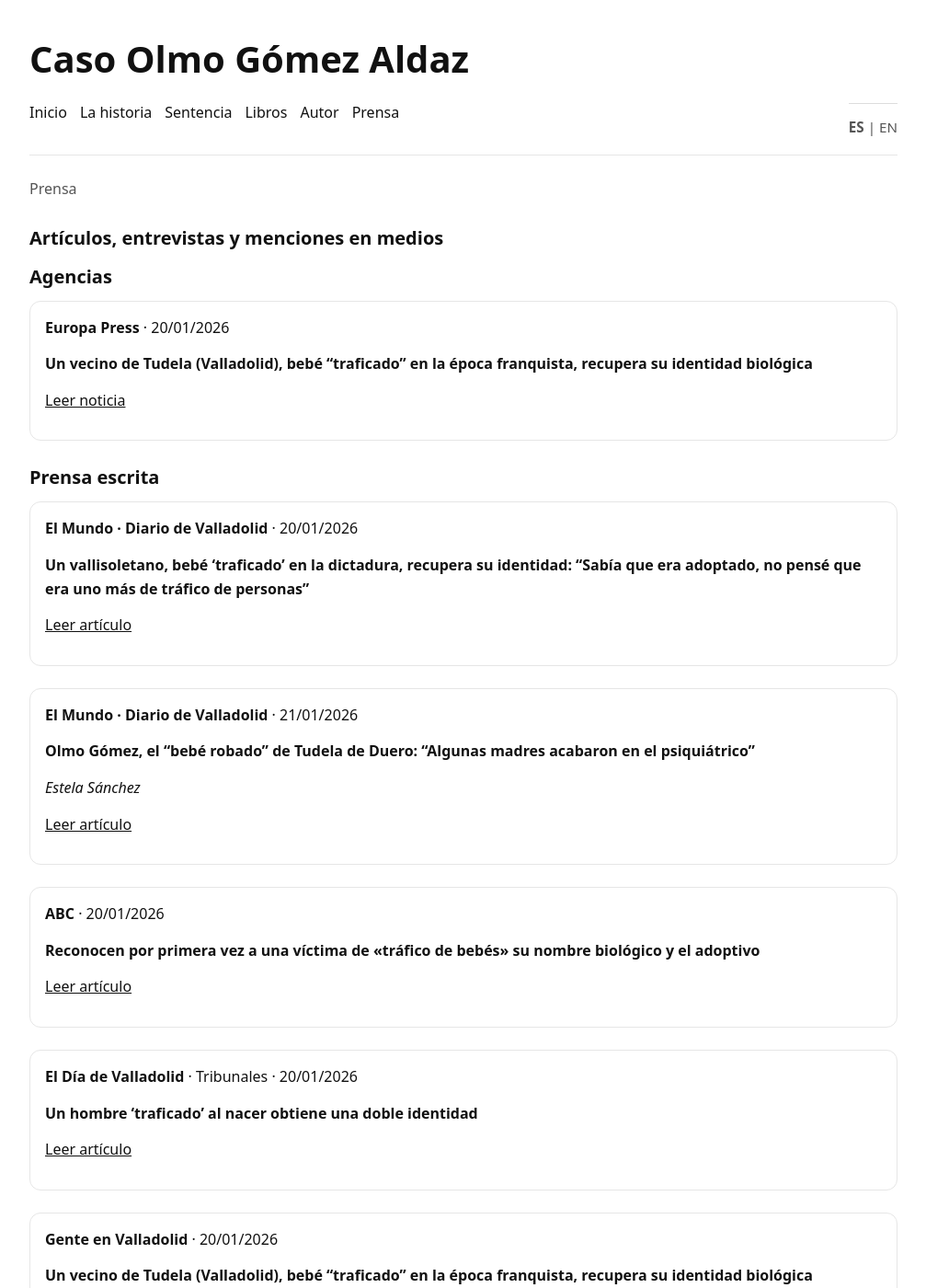
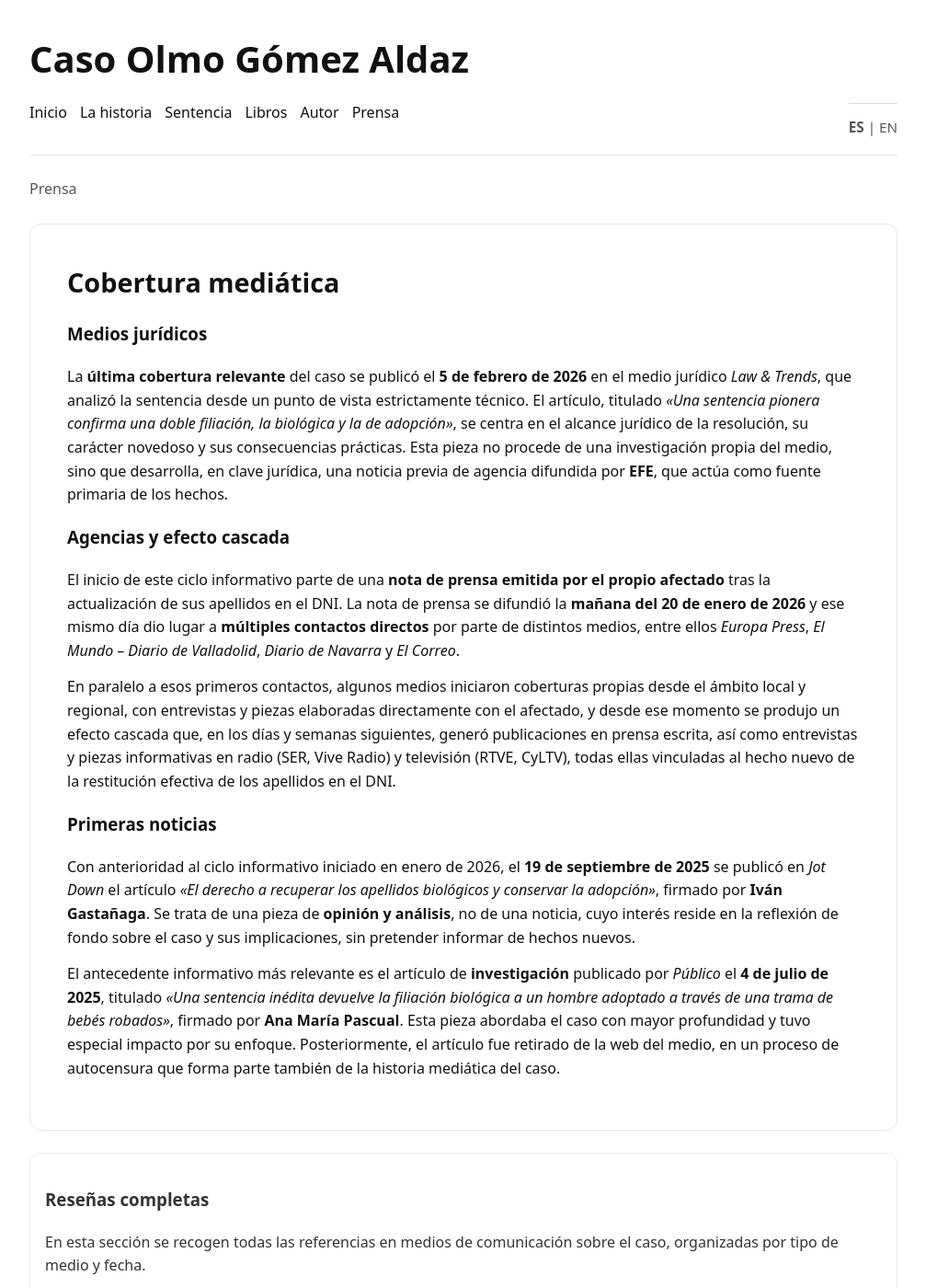
Before and after one commit to olmogaldaz/olmogaldaz.github.io, a Jekyll site: the page built from es/prensa/index.html, in a window 1280 px wide and 1400 px high. Shown: the whole window at 92% size, without its empty margins (136-1143 px from the left). Built offline with Jekyll 4.4.1, drawn with Linux system fonts in a browser that asks for light colours; some of the changed text lies outside the part shown.

Commit message:
Update index.html

```diff
--- a/es/prensa/index.html
+++ b/es/prensa/index.html
@@ -9,131 +9,86 @@ description: Artículos, entrevistas y referencias en medios de comunicación so
 <div class="wrap">
   <header id="site-header"></header>
 
-  <h1 class="page-title subtle">Prensa</h1>
+  <h1 class="page-title subtle">
+    Prensa
+  </h1>
 
   <main>
-    <h2>Artículos, entrevistas y menciones en medios</h2>
 
-    <!-- AGENCIAS -->
-    <h2>Agencias</h2>
+    <!-- Bloque principal -->
+    <div class="card hero">
+      <h2>Cobertura mediática</h2>
 
-    <div class="card">
-      <p><strong>Europa Press</strong> · 20/01/2026</p>
-      <p><strong>Un vecino de Tudela (Valladolid), bebé “traficado” en la época franquista, recupera su identidad biológica</strong></p>
-      <p><a href="https://www.europapress.es/castilla-y-leon/noticia-vecino-tudela-valladolid-bebe-traficado-epoca-franquista-recupera-identidad-biologica-20260120134932.html" target="_blank" rel="noopener">Leer noticia</a></p>
+      <h3>Medios jurídicos</h3>
+      <p>
+        La <strong>última cobertura relevante</strong> del caso se publicó el
+        <strong>5 de febrero de 2026</strong> en el medio jurídico <em>Law &amp; Trends</em>,
+        que analizó la sentencia desde un punto de vista estrictamente técnico.
+        El artículo, titulado
+        <em>«Una sentencia pionera confirma una doble filiación, la biológica y la de adopción»</em>,
+        se centra en el alcance jurídico de la resolución, su carácter novedoso y
+        sus consecuencias prácticas. Esta pieza no procede de una investigación
+        propia del medio, sino que desarrolla, en clave jurídica, una noticia previa
+        de agencia difundida por <strong>EFE</strong>, que actúa como fuente primaria
+        de los hechos.
+      </p>
+
+      <h3>Agencias y efecto cascada</h3>
+      <p>
+        El inicio de este ciclo informativo parte de una
+        <strong>nota de prensa emitida por el propio afectado</strong> tras la
+        actualización de sus apellidos en el DNI. La nota de prensa se difundió la
+        <strong>mañana del 20 de enero de 2026</strong> y ese mismo día dio lugar a
+        <strong>múltiples contactos directos</strong> por parte de distintos medios,
+        entre ellos <em>Europa Press</em>, <em>El Mundo – Diario de Valladolid</em>,
+        <em>Diario de Navarra</em> y <em>El Correo</em>.
+      </p>
+
+      <p>
+        En paralelo a esos primeros contactos, algunos medios iniciaron coberturas
+        propias desde el ámbito local y regional, con entrevistas y piezas
+        elaboradas directamente con el afectado, y desde ese momento se produjo un
+        efecto cascada que, en los días y semanas siguientes, generó publicaciones
+        en prensa escrita, así como entrevistas y piezas informativas en radio
+        (SER, Vive Radio) y televisión (RTVE, CyLTV), todas ellas vinculadas al hecho
+        nuevo de la restitución efectiva de los apellidos en el DNI.
+      </p>
+
+      <h3>Primeras noticias</h3>
+      <p>
+        Con anterioridad al ciclo informativo iniciado en enero de 2026, el
+        <strong>19 de septiembre de 2025</strong> se publicó en <em>Jot Down</em> el
+        artículo <em>«El derecho a recuperar los apellidos biológicos y conservar la adopción»</em>,
+        firmado por <strong>Iván Gastañaga</strong>. Se trata de una pieza de
+        <strong>opinión y análisis</strong>, no de una noticia, cuyo interés reside
+        en la reflexión de fondo sobre el caso y sus implicaciones, sin pretender
+        informar de hechos nuevos.
+      </p>
+
+      <p>
+        El antecedente informativo más relevante es el artículo de
+        <strong>investigación</strong> publicado por <em>Público</em> el
+        <strong>4 de julio de 2025</strong>, titulado
+        <em>«Una sentencia inédita devuelve la filiación biológica a un hombre adoptado a través de una trama de bebés robados»</em>,
+        firmado por <strong>Ana María Pascual</strong>. Esta pieza abordaba el caso
+        con mayor profundidad y tuvo especial impacto por su enfoque. Posteriormente,
+        el artículo fue retirado de la web del medio, en un proceso de autocensura
+        que forma parte también de la historia mediática del caso.
+      </p>
     </div>
 
-    <!-- PRENSA ESCRITA -->
-    <h2>Prensa escrita</h2>
-
-    <div class="card">
-      <p><strong>El Mundo · Diario de Valladolid</strong> · 20/01/2026</p>
-      <p><strong>Un vallisoletano, bebé ‘traficado’ en la dictadura, recupera su identidad: “Sabía que era adoptado, no pensé que era uno más de tráfico de personas”</strong></p>
-      <p><a href="https://www.diariodevalladolid.es/valladolid/260120/278841/vallisoletano-bebe-traficado-dictadura-recupera-identidad-toda-vida-he-sabido-nino-adoptado_amp.html" target="_blank" rel="noopener">Leer artículo</a></p>
-    </div>
-
-    <div class="card">
-      <p><strong>El Mundo · Diario de Valladolid</strong> · 21/01/2026</p>
-      <p><strong>Olmo Gómez, el “bebé robado” de Tudela de Duero: “Algunas madres acabaron en el psiquiátrico”</strong></p>
-      <p><em>Estela Sánchez</em></p>
-      <p><a href="https://www.diariodevalladolid.es/valladolid/provincia/260122/278892/olmo-gomez-el-bebe-robado-de-tudela-de-duero-algunas-madres-acabaron-en-el-psiquiatrico.html" target="_blank" rel="noopener">Leer artículo</a></p>
-    </div>
-
-    <div class="card">
-      <p><strong>ABC</strong> · 20/01/2026</p>
-      <p><strong>Reconocen por primera vez a una víctima de «tráfico de bebés» su nombre biológico y el adoptivo</strong></p>
-      <p><a href="https://www.abc.es/espana/castilla-leon/reconocen-primera-victima-trafico-bebes-nombre-biologico-20260120173245-nt.html" target="_blank" rel="noopener">Leer artículo</a></p>
-    </div>
-
-    <div class="card">
-      <p><strong>El Día de Valladolid</strong> · Tribunales · 20/01/2026</p>
-      <p><strong>Un hombre ‘traficado’ al nacer obtiene una doble identidad</strong></p>
-      <p><a href="https://www.eldiadevalladolid.com/noticia/z20cfd13a-1c8a-4e62-bf463b45aa03605f/202601/un-hombre-traficado-al-nacer-obtiene-una-doble-identidad" target="_blank" rel="noopener">Leer artículo</a></p>
-    </div>
-
-    <div class="card">
-      <p><strong>Gente en Valladolid</strong> · 20/01/2026</p>
-      <p><strong>Un vecino de Tudela (Valladolid), bebé “traficado” en la época franquista, recupera su identidad biológica</strong></p>
-      <p><a href="http://www.gentedigital.es/valladolid/noticia/4239690/un-vecino-de-tudela-valladolid-bebe-traficado-en-la-epoca-franquista-recupera-su-identidad-biologica/" target="_blank" rel="noopener">Leer artículo</a></p>
-    </div>
-
-    <div class="card">
-      <p><strong>El Correo</strong> · Bizkaia · 26/01/2026</p>
-      <p><strong>La lucha de Olmo por recuperar su identidad</strong></p>
-      <p><em>Alba Cárcamo</em></p>
-      <p><a href="https://www.elcorreo.com/bizkaia/lucha-olmo-recuperar-identidad-20260121001558-nt.html" target="_blank" rel="noopener">Leer artículo</a></p>
-    </div>
-
-    <div class="card">
-      <p><strong>Diario de Navarra</strong> · Justicia · 21/01/2026</p>
-      <p><strong>Logra en Navarra que le reconozcan sus apellidos biológicos sin anular la adopción</strong></p>
-      <p><em>Gabriel González</em></p>
-      <p><a href="https://www.diariodenavarra.es/noticias/navarra/2026/01/21/logra-navarra-le-reconozcan-apellidos-biologicos-anular-adopcion-807309-15.html" target="_blank" rel="noopener">Leer artículo</a></p>
-    </div>
-
-    <div class="card">
-      <p><strong>Blanquivioletas</strong> · Valladolid hoy · 21/01/2026</p>
-      <p><strong>Un niño robado del franquismo, natural de Tudela, recupera su identidad biológica</strong></p>
-      <p><em>Por Miguel Ruiz</em></p>
-      <p><a href="https://www.blanquivioletas.com/tudela-identidad-ninos-robados/" target="_blank" rel="noopener">Leer artículo</a></p>
-    </div>
-
-    <div class="card">
-      <p><strong>Diario de Noticias de Navarra</strong> · 01/02/2026</p>
-      <p><strong>Víctima de sustracción de bebés: “Las personas a las que había llamado papá y mamá eran quienes habían traficado conmigo”</strong></p>
-      <p><em>Izaro Díaz Manso</em></p>
-      <p><a href="https://www.noticiasdenavarra.com/sociedad/2026/02/01/nombre-le-pertenecia-10642993.html" target="_blank" rel="noopener">Leer artículo</a></p>
-    </div>
-
-    <div class="card">
-      <p><strong>Jot Down</strong> · 19/09/2025</p>
-      <p><strong>El derecho a recuperar los apellidos biológicos y conservar la adopción</strong></p>
-      <p><em>Iván Gastañaga</em></p>
-      <p><a href="https://www.jotdown.es/2025/09/apellidos-biologicos-conservar-la-adopcion/" target="_blank" rel="noopener">Leer artículo</a></p>
-    </div>
-
-    <div class="card">
-      <p><strong>Público</strong> · Tribunales · 04/07/2025</p>
-      <p><strong>Una sentencia inédita devuelve la filiación biológica a un hombre adoptado a través de una trama de bebés robados</strong></p>
-      <p><em>Ana María Pascual</em></p>
-      <p><a href="https://asturiaslaica.com/category/santiago-gomez-aldaz-bebe-robado/" target="_blank" rel="noopener">Leer artículo</a></p>
-    </div>
-
-    <!-- RADIO -->
-    <h2>Radio</h2>
-
-    <div class="card">
-      <p><strong>SER · Radio Valladolid</strong> · 20/01/2026</p>
-      <p><strong>Un vecino de Tudela (Valladolid), bebé “traficado” en la época franquista, recupera su identidad biológica</strong></p>
-      <p><a href="https://cadenaser.com/castillayleon/2026/01/20/un-vecino-de-tudela-valladolid-bebe-traficado-en-la-epoca-franquista-recupera-su-identidad-biologica-radio-valladolid/" target="_blank" rel="noopener">Escuchar / ver en la SER</a></p>
-    </div>
-
-    <div class="card">
-      <p><strong>Vive Radio Valladolid</strong> · Noticias · 27/01/2026</p>
-      <p><strong>Olmo Gómez, que ha descubierto que fue un niño robado</strong></p>
-      <p><em>Lidia Veiga</em></p>
-      <p><a href="https://www.ivoox.com/vive-valladolid-lidia-veiga-10-00-27-01-26-audios-mp3_rf_167370358_1.html" target="_blank" rel="noopener">Escuchar entrevista</a></p>
-    </div>
-
-    <!-- TELEVISIÓN -->
-    <h2>Televisión</h2>
-
-    <div class="card">
-      <p><strong>cyltv.es</strong> · Noticias · 23/01/2026</p>
-      <p><strong>Primer caso en España de un adoptado y al mismo tiempo con filiación biológica y con apellidos biológicos: Caso único en España</strong></p>
-      <p><a href="https://www.cyltv.es/videoSH/a2147558-57f6-4c13-85ec-08ca7c891765/-Primer-caso-en-Espana-de-un-adoptado-y-al-mismo-tiempo-con-filiacion-biologicay-con-apellidos-bioligicos-Caso-unico-en-EspanaRecupera-sus-apellidos-biologicos-tras" target="_blank" rel="noopener">Ver vídeo</a></p>
-    </div>
-
-    <div class="card">
-      <p><strong>RTVE</strong> · Noticias de Castilla y León · 28/01/2026</p>
-      <p><strong>Sentencia pionera en bebés traficados</strong></p>
-      <p><a href="https://www.rtve.es/play/videos/noticias-de-castilla-y-leon/noticias-castilla-leon-2/16913946/" target="_blank" rel="noopener">Ver vídeo</a></p>
-    </div>
-
-    <div class="card">
-      <p><strong>RTVE País Vasco</strong> · Noticias · 28/01/2026</p>
-      <p><strong>Sentencia para conseguir la doble filiación</strong></p>
-      <p><a href="https://www.rtve.es/play/videos/telenorte-pais-vasco/bebes-robados-olmo/16913821/" target="_blank" rel="noopener">Ver vídeo</a></p>
+    <!-- Acceso al directorio -->
+    <div class="card minor">
+      <h3>Reseñas completas</h3>
+      <p>
+        En esta sección se recogen todas las referencias en medios de comunicación
+        sobre el caso, organizadas por tipo de medio y fecha.
+      </p>
+      <p>
+        <a class="cta" href="/es/prensa/medios/">
+          Ver todas las reseñas de prensa
+        </a>
+      </p>
     </div>
 
   </main>
```
